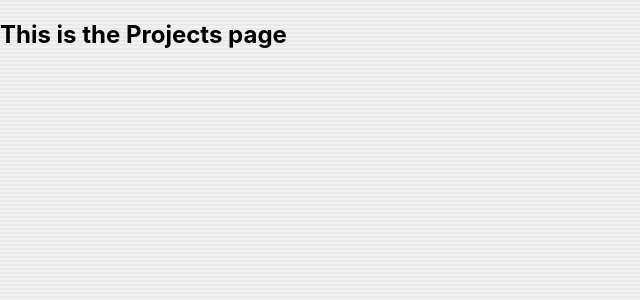
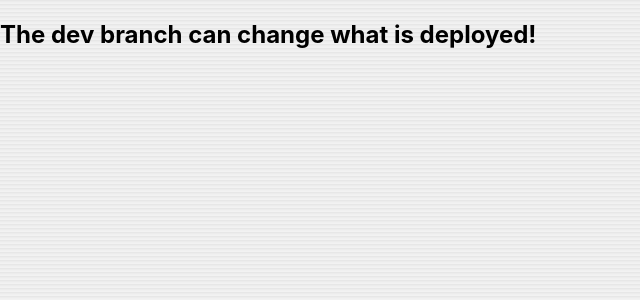
Before and after one commit to lkobetz/lkobetz.github.io, a React (Create React App) app: page /projects in a window 1280 px wide. Shown: the top 300 px of the page, without its empty margins (0-640 px from the left). Built offline with nearby package versions, Linux system fonts and the light colour scheme.

Commit message:
testing deployment

```diff
--- a/src/Projects.js
+++ b/src/Projects.js
@@ -3,7 +3,7 @@ import React from "react";
 export default props => {
   return (
     <div>
-      <h2>This is the Projects page</h2>
+      <h2>The dev branch can change what is deployed!</h2>
     </div>
   );
 };
```
